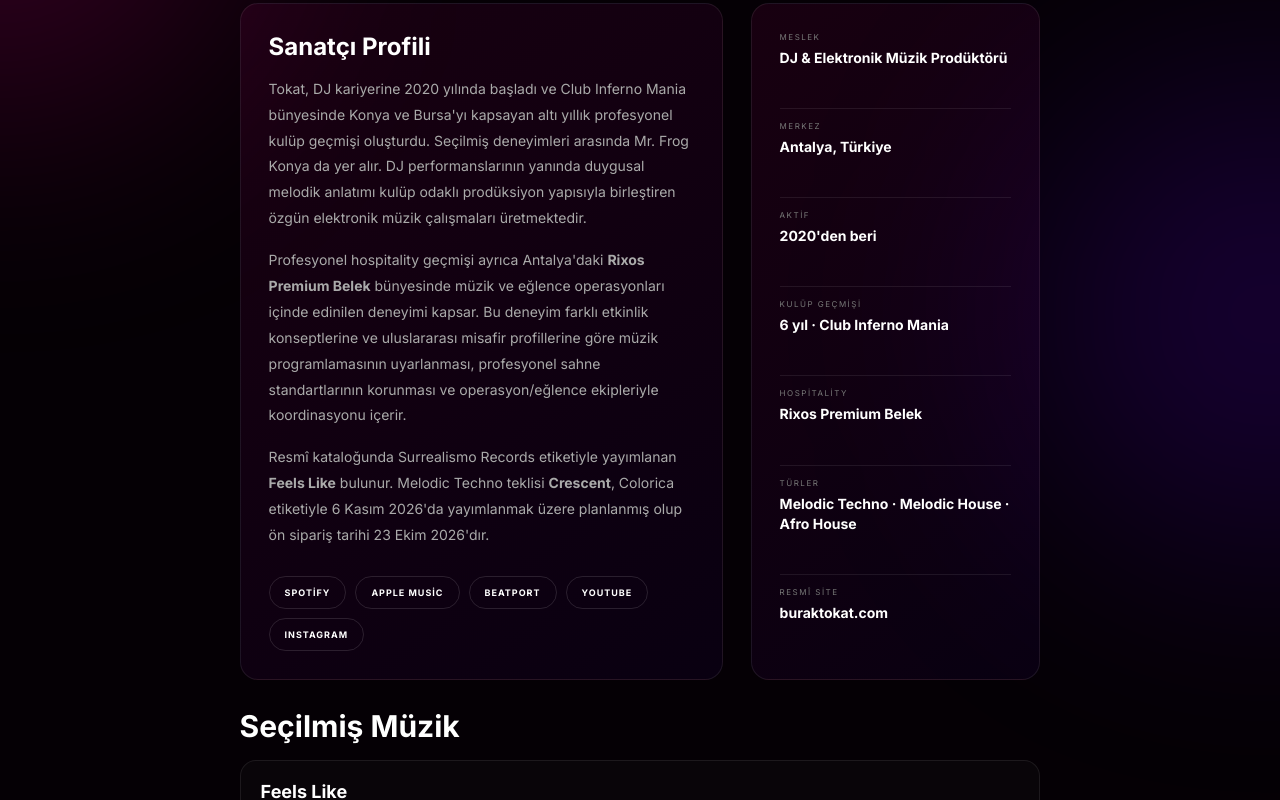
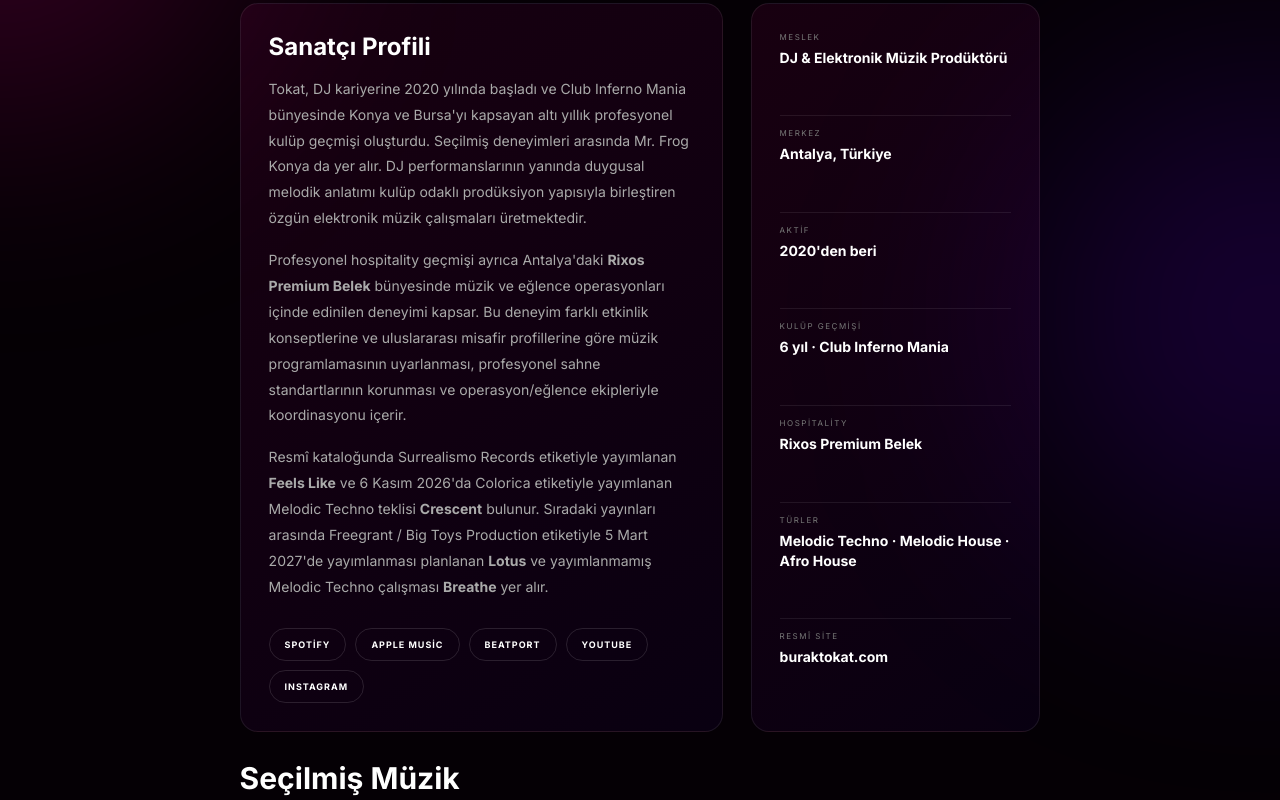
Before and after one commit to Buraktokat/buraktokat.github.io, a plain HTML site: page hakkinda.html in a window 1280 px wide. Shown: the part 446-1246 px from the top of the page. Drawn offline with Linux system fonts and the light colour scheme.

Commit message:
Update Turkish artist biography and release chronology

```diff
--- a/hakkinda.html
+++ b/hakkinda.html
@@ -127,7 +127,7 @@
         <h2>Sanatçı Profili</h2>
         <p>Tokat, DJ kariyerine 2020 yılında başladı ve Club Inferno Mania bünyesinde Konya ve Bursa'yı kapsayan altı yıllık profesyonel kulüp geçmişi oluşturdu. Seçilmiş deneyimleri arasında Mr. Frog Konya da yer alır. DJ performanslarının yanında duygusal melodik anlatımı kulüp odaklı prodüksiyon yapısıyla birleştiren özgün elektronik müzik çalışmaları üretmektedir.</p>
         <p style="margin-top:16px">Profesyonel hospitality geçmişi ayrıca Antalya'daki <strong>Rixos Premium Belek</strong> bünyesinde müzik ve eğlence operasyonları içinde edinilen deneyimi kapsar. Bu deneyim farklı etkinlik konseptlerine ve uluslararası misafir profillerine göre müzik programlamasının uyarlanması, profesyonel sahne standartlarının korunması ve operasyon/eğlence ekipleriyle koordinasyonu içerir.</p>
-        <p style="margin-top:16px">Resmî kataloğunda Surrealismo Records etiketiyle yayımlanan <strong>Feels Like</strong> bulunur. Melodic Techno teklisi <strong>Crescent</strong>, Colorica etiketiyle 6 Kasım 2026'da yayımlanmak üzere planlanmış olup ön sipariş tarihi 23 Ekim 2026'dır.</p>
+        <p style="margin-top:16px">Resmî kataloğunda Surrealismo Records etiketiyle yayımlanan <strong>Feels Like</strong> ve 6 Kasım 2026'da Colorica etiketiyle yayımlanan Melodic Techno teklisi <strong>Crescent</strong> bulunur. Sıradaki yayınları arasında Freegrant / Big Toys Production etiketiyle 5 Mart 2027'de yayımlanması planlanan <strong>Lotus</strong> ve yayımlanmamış Melodic Techno çalışması <strong>Breathe</strong> yer alır.</p>
         <div class="links">
           <a href="https://open.spotify.com/artist/2lSECyE7vZiH9M3YwAgsy5" target="_blank" rel="me noopener">Spotify</a>
           <a href="https://music.apple.com/tr/artist/burak-tokat/1721994034" target="_blank" rel="me noopener">Apple Music</a>
```
